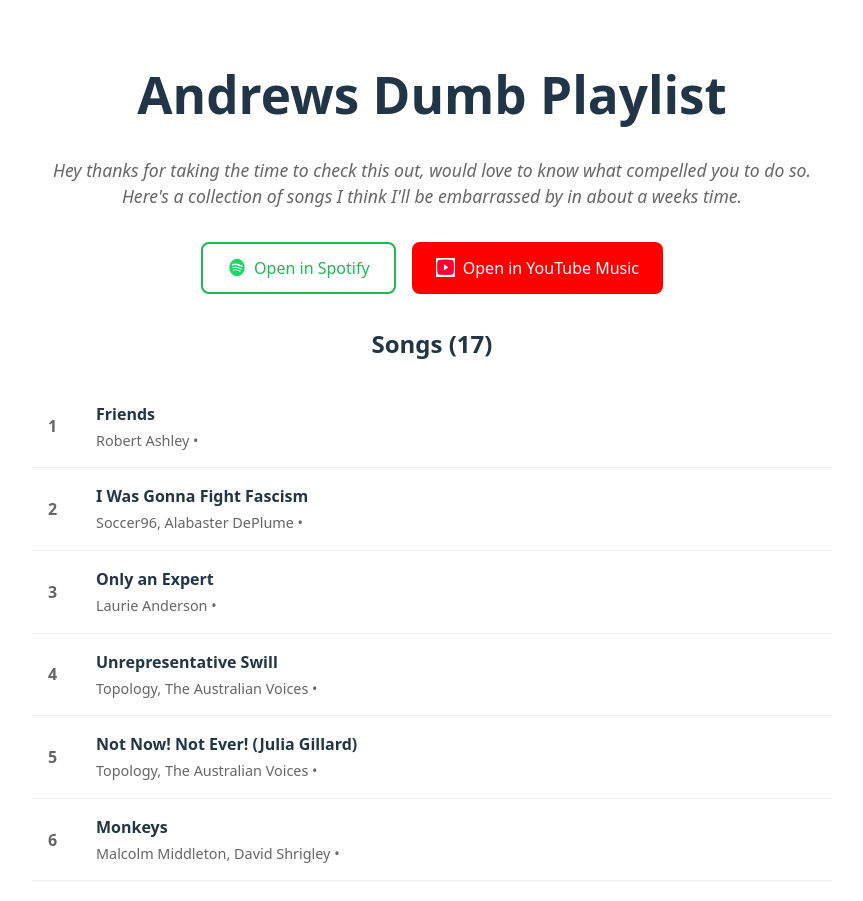
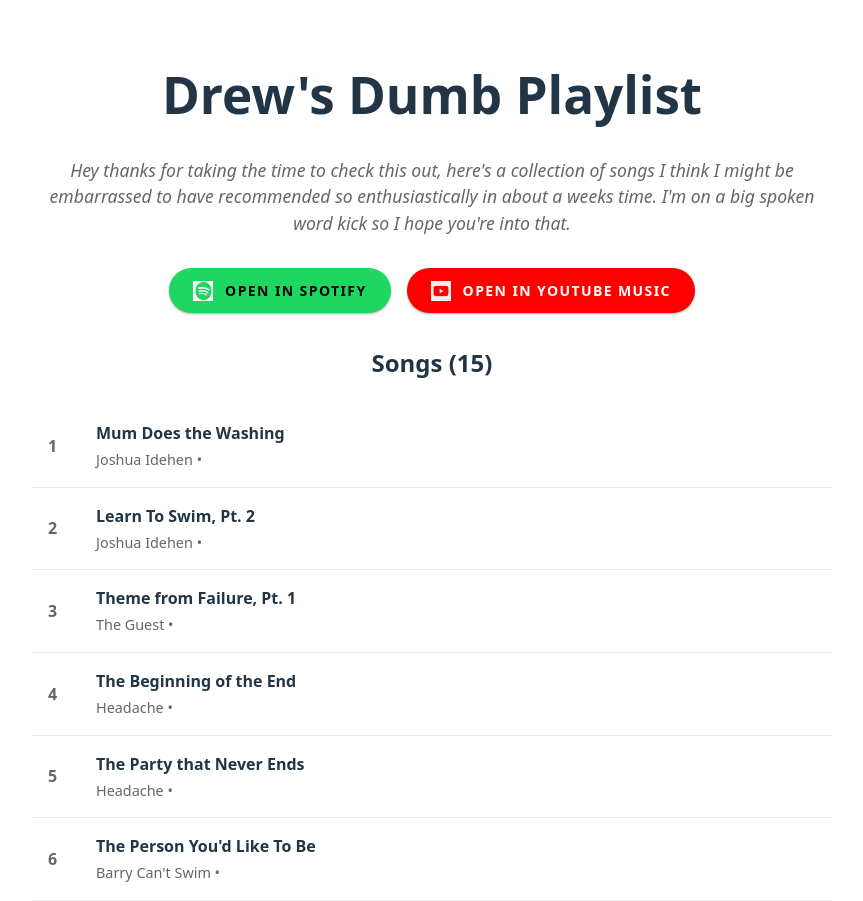
Before and after one commit to drewcydrew/sillyplaylist, a React (Vite) app: page / in a window 1280 px wide. Shown: the top 901 px of the page, without its empty margins (208-1071 px from the left). Built offline with nearby package versions, Linux system fonts and the light colour scheme.

Commit message:
Updating song order

```diff
--- a/src/App.css
+++ b/src/App.css
@@ -58,38 +58,47 @@
 .streaming-button {
   padding: 0.75rem 1.5rem;
   border: none;
-  border-radius: 8px;
-  font-size: 1rem;
+  border-radius: 500px;
+  font-size: 0.875rem;
+  font-weight: 700;
   cursor: pointer;
-  transition: background-color 0.3s;
+  transition: all 0.3s cubic-bezier(0.3, 0, 0, 1);
   text-decoration: none;
   display: inline-flex;
   align-items: center;
-  gap: 0.5rem;
+  gap: 0.75rem;
+  text-transform: uppercase;
+  letter-spacing: 0.1em;
+  box-shadow: 0 1px 3px rgba(0, 0, 0, 0.12), 0 1px 2px rgba(0, 0, 0, 0.24);
 }
 
 .streaming-button.spotify {
-  background-color: #ffffff;
-  color: #1db954;
-  border: 2px solid #1db954;
+  background-color: #1ed760;
+  color: #000000;
+  border: none;
 }
 
 .streaming-button.spotify:hover {
-  background-color: #f8f8f8;
+  background-color: #1fdf64;
+  transform: scale(1.04);
+  box-shadow: 0 3px 6px rgba(0, 0, 0, 0.16), 0 3px 6px rgba(0, 0, 0, 0.23);
 }
 
 .streaming-button.youtube {
   background-color: #ff0000;
-  color: white;
+  color: #ffffff;
+  border: none;
 }
 
 .streaming-button.youtube:hover {
-  background-color: #ff3333;
+  background-color: #cc0000;
+  transform: scale(1.04);
+  box-shadow: 0 3px 6px rgba(0, 0, 0, 0.16), 0 3px 6px rgba(0, 0, 0, 0.23);
 }
 
 .streaming-icon {
-  width: 1.2rem;
-  height: 1.2rem;
+  width: 1.25rem;
+  height: 1.25rem;
 }
 
 .song-list {
--- a/src/App.tsx
+++ b/src/App.tsx
@@ -1,16 +1,17 @@
 import "./App.css";
 import spotifyLogo from "./assets/spotify.png";
-import youtubeLogo from "./assets/youtube.png";
+import youtubeLogo from "./assets/youtuebtranparent.webp";
 import songsData from "./data/songs.json";
 
 function App() {
   return (
     <>
-      <h1>Andrews Dumb Playlist</h1>
+      <h1>Drew's Dumb Playlist</h1>
       <p className="byline">
-        Hey thanks for taking the time to check this out, would love to know
-        what compelled you to do so. Here's a collection of songs I think I'll
-        be embarrassed by in about a weeks time.
+        Hey thanks for taking the time to check this out, here's a collection of
+        songs I think I might be embarrassed to have recommended so
+        enthusiastically in about a weeks time. I'm on a big spoken word kick so
+        I hope you're into that.
       </p>
 
       <div className="playlist-actions">
--- a/src/data/songs.json
+++ b/src/data/songs.json
@@ -1,50 +1,5 @@
 [
-  {
-    "title": "Friends",
-    "artist": "Robert Ashley",
-    "album": ""
-  },
-  {
-    "title": "I Was Gonna Fight Fascism",
-    "artist": "Soccer96, Alabaster DePlume",
-    "album": ""
-  },
-  {
-    "title": "Only an Expert",
-    "artist": "Laurie Anderson",
-    "album": ""
-  },
-  {
-    "title": "Unrepresentative Swill",
-    "artist": "Topology, The Australian Voices",
-    "album": ""
-  },
-  {
-    "title": "Not Now! Not Ever! (Julia Gillard)",
-    "artist": "Topology, The Australian Voices",
-    "album": ""
-  },
-  {
-    "title": "Monkeys",
-    "artist": "Malcolm Middleton, David Shrigley",
-    "album": ""
-  },
-  {
-    "title": "Don't Ever Change",
-    "artist": "Baby Dave",
-    "album": ""
-  },
-  {
-    "title": "Worms",
-    "artist": "Viagra Boys",
-    "album": ""
-  },
-  {
-    "title": "Lovely Walk",
-    "artist": "Leto Grand",
-    "album": ""
-  },
-  {
+   {
     "title": "Mum Does the Washing",
     "artist": "Joshua Idehen",
     "album": ""
@@ -80,8 +35,44 @@
     "album": ""
   },
   {
+    "title": "Worms",
+    "artist": "Viagra Boys",
+    "album": ""
+  },
+  {
     "title": "Pigs... (In There)",
     "artist": "Robert Wyatt",
     "album": ""
+  },
+  {
+    "title": "Only an Expert",
+    "artist": "Laurie Anderson",
+    "album": ""
+  },
+
+     {
+    "title": "Don't Ever Change",
+    "artist": "Baby Dave",
+    "album": ""
+  },
+    {
+    "title": "Lovely Walk",
+    "artist": "Leto Grand",
+    "album": ""
+  },
+  {
+    "title": "The Unreliable Narrator",
+    "artist": "Beaks",
+    "album": ""
+  },
+   {
+    "title": "Out of Rhythm",
+    "artist": "Jean Low, Jaydonclover",
+    "album": ""
+  },
+  {
+    "title": "Unrepresentative Swill",
+    "artist": "Topology, The Australian Voices",
+    "album": ""
   }
 ]
```
Also changed, not shown: src/assets/youtuebtranparent.webp (added).
